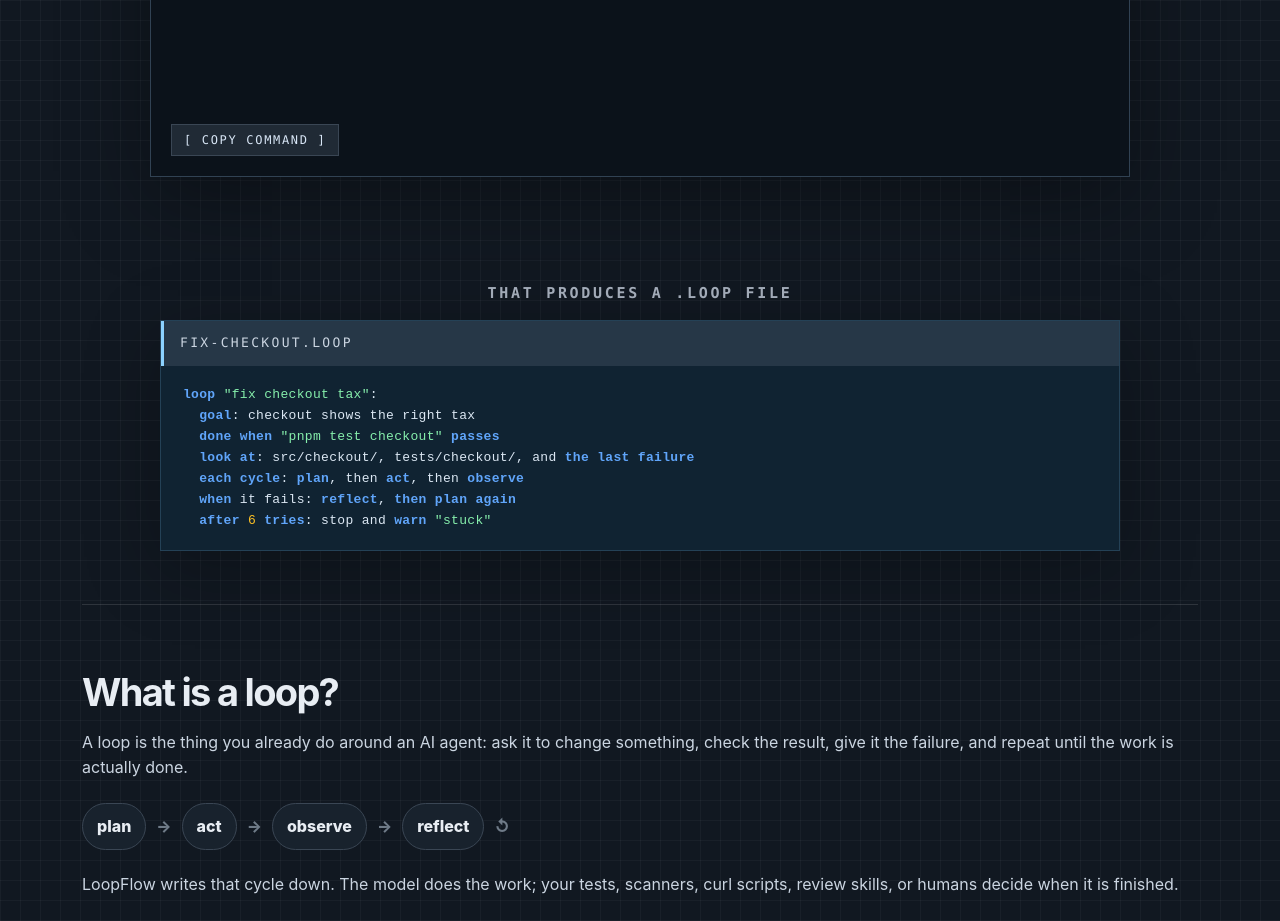
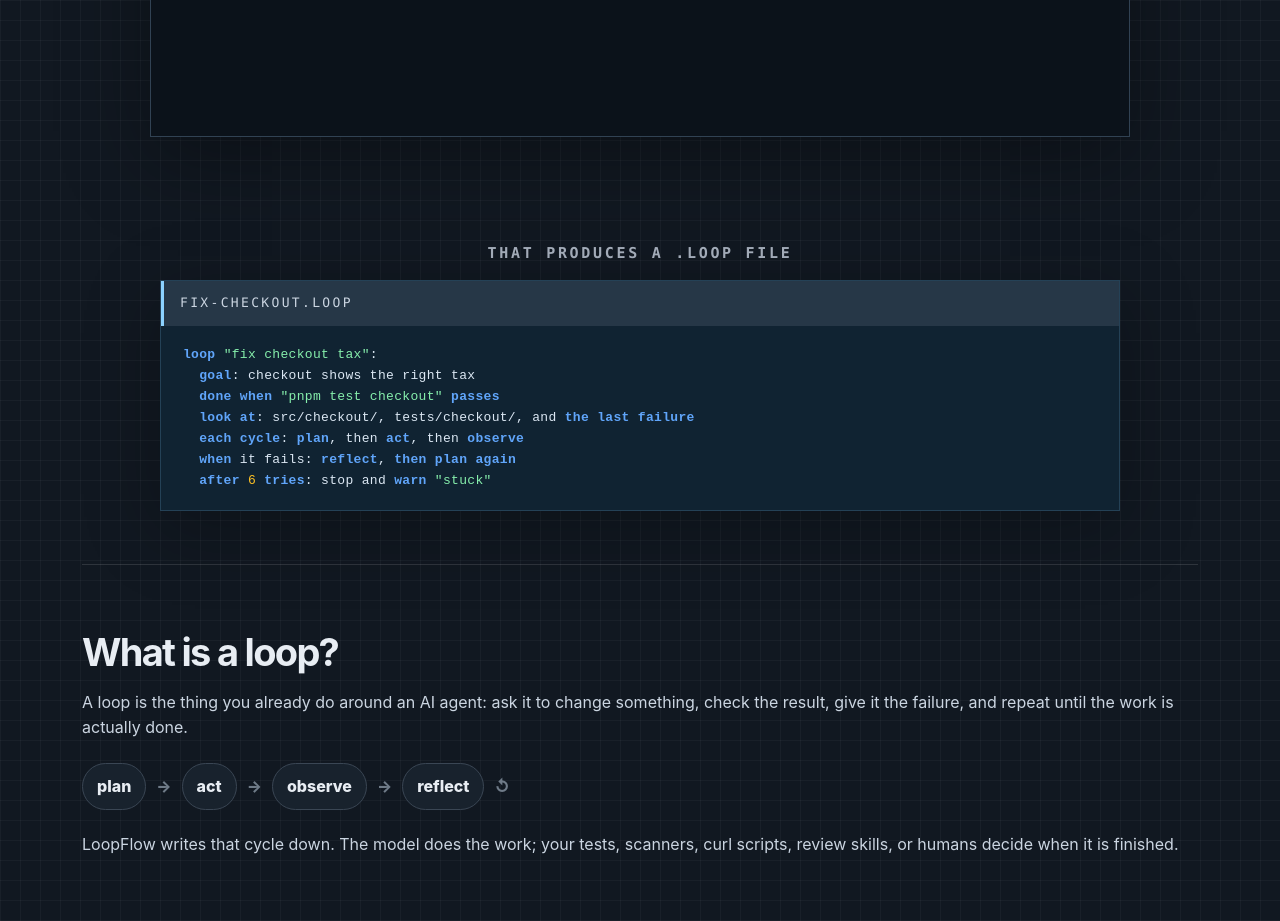
Before and after one commit to tickets-forge-dev/loop-lang, a website: page docs/index.html in a window 1280 px wide. Shown: the part 1260-2181 px from the top of the page. Drawn offline with Linux system fonts and the light colour scheme.

Commit message:
docs: remove Claude demo copy button

```diff
--- a/docs/index.html
+++ b/docs/index.html
@@ -68,7 +68,6 @@
  }
 
 <span class="term-ok">✓ committed: fix checkout tax rounding</span></code></pre></div>
-        <button class="claude-copy copy" type="button" data-copy="/loopflow fix checkout tax bug">[ Copy command ]</button>
       </div></div>
     </section>
 
```
